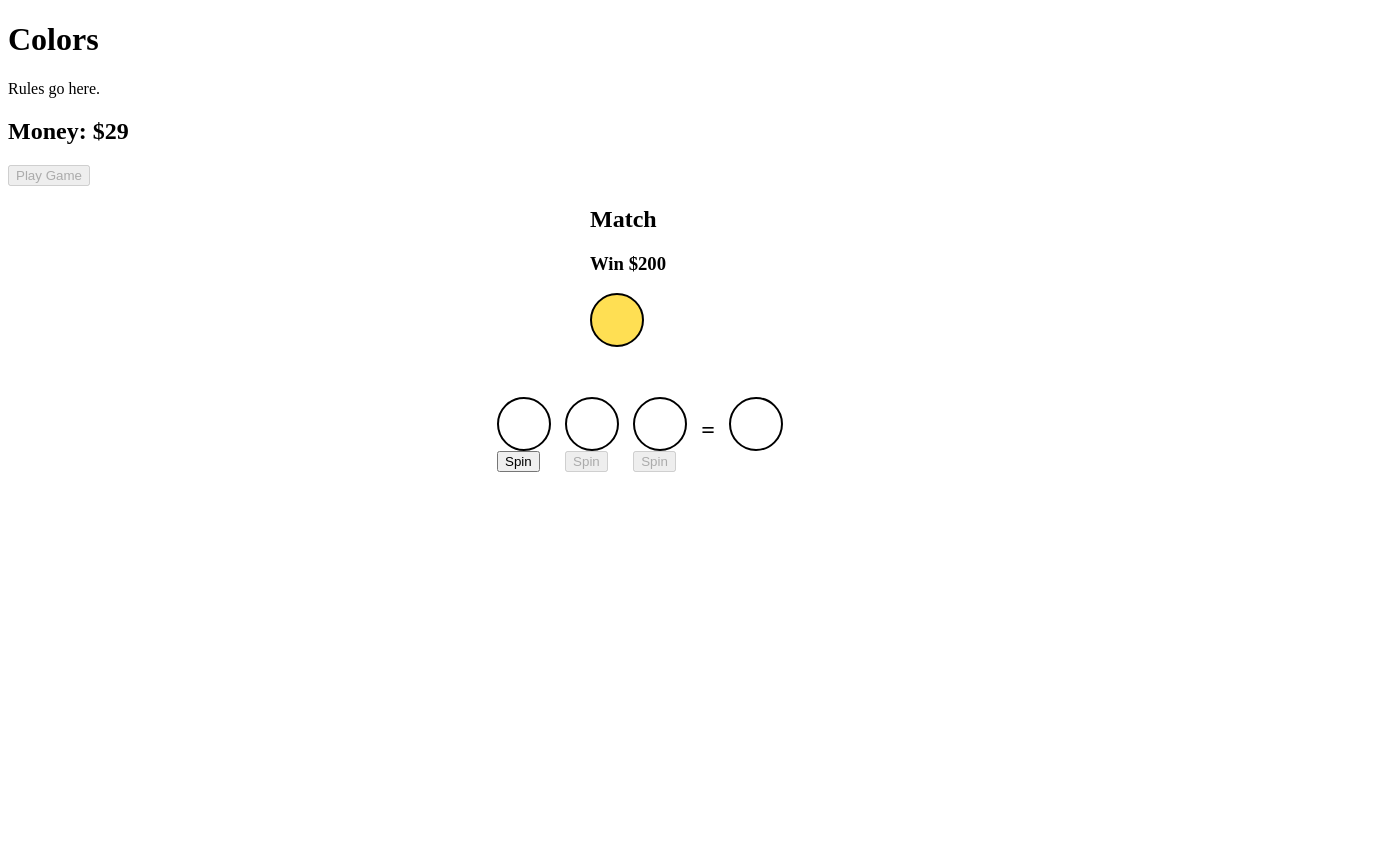
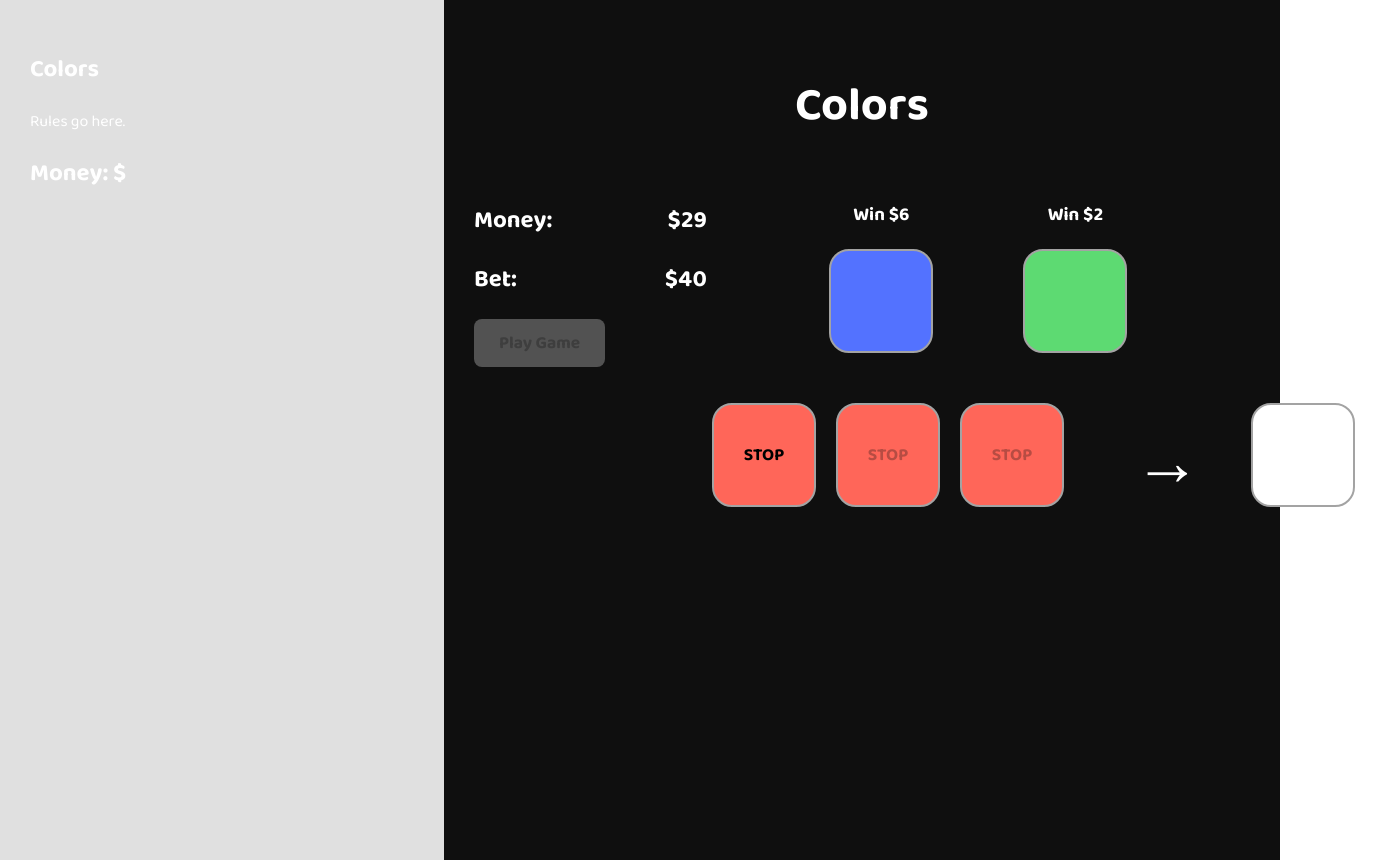
Before and after one commit to Jaysontian/Math-Casino-Game, a plain HTML site: page index.html in a window 1280 px wide. Both pictures are taken after a click on the button "Play Game". Shown: the whole page, 1375 px wide, since content can reach past the window. Before the commit the page ends 800 px from the top, so only its background shows below. Drawn offline with Linux system fonts and the light colour scheme.

Commit message:
👀  done

```diff
--- a/index.html
+++ b/index.html
@@ -5,35 +5,58 @@
     <meta name="viewport" content="width=device-width, initial-scale=1.0">
     <title>Document</title>
     <link rel="stylesheet" href="style.css">
+    <link rel="stylesheet" href="https://fonts.googleapis.com/css2?family=Baloo+2:wght@400;700&display=swap" rel="stylesheet">
 </head>
-<body>
+<body style='display:flex;'>
+    <section id='tab1' style='width:30%;'>
         <h1>Colors</h1>
         <p>Rules go here.</p>
-    <h2>Money: $<span id='coins'></span></h2>
-    <button id='startbtn' onclick='start()'>Play Game</button>
+        <h2>Money: $</h2>
+    </section>
+
+    <section style='width:70%; background-color:rgb(15, 15, 15)'>
+        <h1 id='title'>Colors</h1>
+
+        <div style="display:flex">
+            <div style='width:30%;'>
+                <h1>Money: <span style='float:right;'>$<span id='coins'>30</span></span></h1>
+                <h1>Bet: <span style='float:right;'>$40</span></h1>
+                <button id='startbtn' class='btn'onclick='start()'>Play Game</button>
+            </div>
             <div id='wanted'>
-        <h2>Match</h3>
-        <h3>Win $200</h3>
-        <div class='color' id='0'></div>
+                <div>
+                    <h3>Win $6</h3>
+                    <div class='color' id='primary'></div>
                 </div>
+                <div>
+                    <h3>Win $2</h3>
+                    <div class='color' id='secondary'></div>
+                </div>
+            </div>
+        </div>
+
+
+
         <div id='spinner'>
             <div>
-            <div class='color' id='1'></div>
-            <button onclick='spin(1)' id='btn1'>Spin</button>
+                <div class='color active' id='1'><button onclick='spin(1)' id='btn1'>STOP</button></div>
             </div>
             <div>
-            <div class='color' id='2'></div>
-            <button onclick='spin(2)' id='btn2'>Spin</button>
+                <div class='color active' id='2'> <button onclick='spin(2)' id='btn2'>STOP</button></div>
+
             </div>
             <div>
-            <div class='color' id='3'></div>
-            <button onclick='spin(3)' id='btn3'>Spin</button>
+                <div class='color active' id='3'><button onclick='spin(3)' id='btn3'>STOP</button></div>
+
             </div>
-        <h2>=</h2>
+            <h1 style='margin:10px 50px; font-size:50pt;'>→</h1>
             <div>
                 <div class='color' id='4'></div>
             </div>
         </div>
+        <p id='state'></p>
+    </section>
+
 </body>
 <script src="jquery.js"></script>
 <script src="init.js"></script>
--- a/init.js
+++ b/init.js
@@ -31,6 +31,7 @@ const palatte = [
 
 var results = [];
 var correct;
+var correct2;
 var coins = 30;
 
 window.onload = function() {
@@ -45,17 +46,24 @@ function start(){
     $('#coins').text(coins);
     $('#startbtn').attr('disabled',true);
     $('#btn1').attr('disabled',false);
-    $('#1').css('background-color','white');
-    $('#2').css('background-color','white');
-    $('#3').css('background-color','white');
-    $('#4').css('background-color','white');
 
-    var random = Math.floor(Math.random()*7);
+    $('#primary').removeClass('active');
+    $('#secondary').removeClass('active');
+
+    var random = Math.floor(Math.random()*3);
     correct = random;
-    $('#0').css('background-color', palatte[random].hex);
+    $('#primary').css('background-color', palatte[random].hex);
+    random = Math.floor(Math.random()*4) +3;
+    correct2 = random;
+    $('#secondary').css('background-color', palatte[random].hex);
+    $('#1').addClass('active');
+    $('#2').addClass('active');
+    $('#3').addClass('active');
+    $('#4').css('background-color', 'white');
 }
 
 function spin(num){
+    $('#'+num).removeClass('active');
     var random = Math.floor(Math.random()*3);
     $('#'+num).css('background-color', palatte[random].hex);
     results.push(palatte[random].name);
@@ -75,11 +83,19 @@ function spin(num){
 
 function check(){
     var result = output(results);
+    $('#4').removeClass('active');
     $('#4').css('background-color', palatte[result].hex);
     if (result == correct){
-        alert('you got it!');
-    } else {
-        alert('you lost')
+        $('#state').text('You matched the primary color and won $6.');
+        coins += 6;   $('#coins').text(coins);
+    }
+    if (result == correct2){
+        $('#state').text('You matched the secondary color and won $2.')
+        coins += 2;   $('#coins').text(coins);
+    }
+
+    if (result != correct && result != correct2) {
+        $('#state').text('You lost brotha')
     };
     clear();
 }
@@ -87,6 +103,7 @@ function check(){
 function clear() {
     results = [];
     correct = '';
+    correct2 = '';
     $('#startbtn').attr('disabled',false);
 }
 
--- a/style.css
+++ b/style.css
@@ -1,14 +1,118 @@
+
+.btn {
+    font-family:'Baloo 2';
+    font-size:13pt;
+    font-weight:600;
+    padding:10px 25px;
+    border:solid 2px black;
+    border-radius:8px;
+}
+
+#title {
+    font-size:35pt;
+    text-align: center;
+    color:white;
+}
+
+.btn:disabled{
+    border:none;
+}
+
+button {
+    outline:none;
+    font-family: 'Baloo 2';
+    font-size:13pt;
+    font-weight:600;
+}
+
+#bet {
+    font-family:'Baloo 2';
+    font-size:20pt;
+    padding:10px 20px;
+}
+
+section {
+    min-width:30%;
+    width:auto;
+    padding:30px 30px;
+    height:100%;
+    color:white;
+}
+body {
+    margin:0px;
+    font-family:'Baloo 2';
+    height:100%;
+    overflow:hidden;
+}
+html {
+    height:100%;
+}
+
+#tab1 {
+    background-color:rgb(224, 224, 224);
+}
+
 .color {
-    width:50px;
-    height:50px;
-    border:2px solid black;
+    width:100px;
+    height:100px;
+    border-radius:20px;
+    background-color:white;
+    border:2px solid rgb(163, 163, 163);
+}
+
+.color button{
+    width:100px;
+    height:100px;
     border-radius:200px;
+    border:none;
+    background-color:rgba(255, 255, 255, 0);
+    cursor:pointer;
+}
+
+.color button:enabled{
+    font-weight:bold;
+}
+
+.active {
+    animation-name: backgroundColorPalette;
+	animation-duration: 2s;
+	animation-iteration-count: infinite;
+	animation-direction: alternate;
+	animation-timing-function: linear;
+}
+
+
+@keyframes backgroundColorPalette {
+	0% {
+		background-color: rgb(255, 83, 83);
+	}
+	15% {
+		background-color: rgb(255, 154, 107);
+	}
+	30% {
+		background-color: rgb(255, 223, 83);
+	}
+	45% {
+		background-color: rgb(93, 218, 114);
+	}
+	60% {
+		background-color: rgb(83, 114, 255);
+    }
+    75% {
+        background-color: rgb(213, 107, 255);
+    }
+    90% {
+        background-color: rgb(160, 105, 60);
+    }
 }
 
 #wanted {
     margin:auto;
-    width:100px;
+    width:50%;
     margin-bottom:50px;
+    display:flex;
+    justify-content: space-around;
+    text-align: center;
 }
 
 #spinner {
@@ -17,3 +121,7 @@
     justify-content: space-around;
     margin:auto;
 }
+
+#spinner .color {
+    margin-right:20px;
+}
```
Lines whose indentation alone changed are shown as unchanged.
